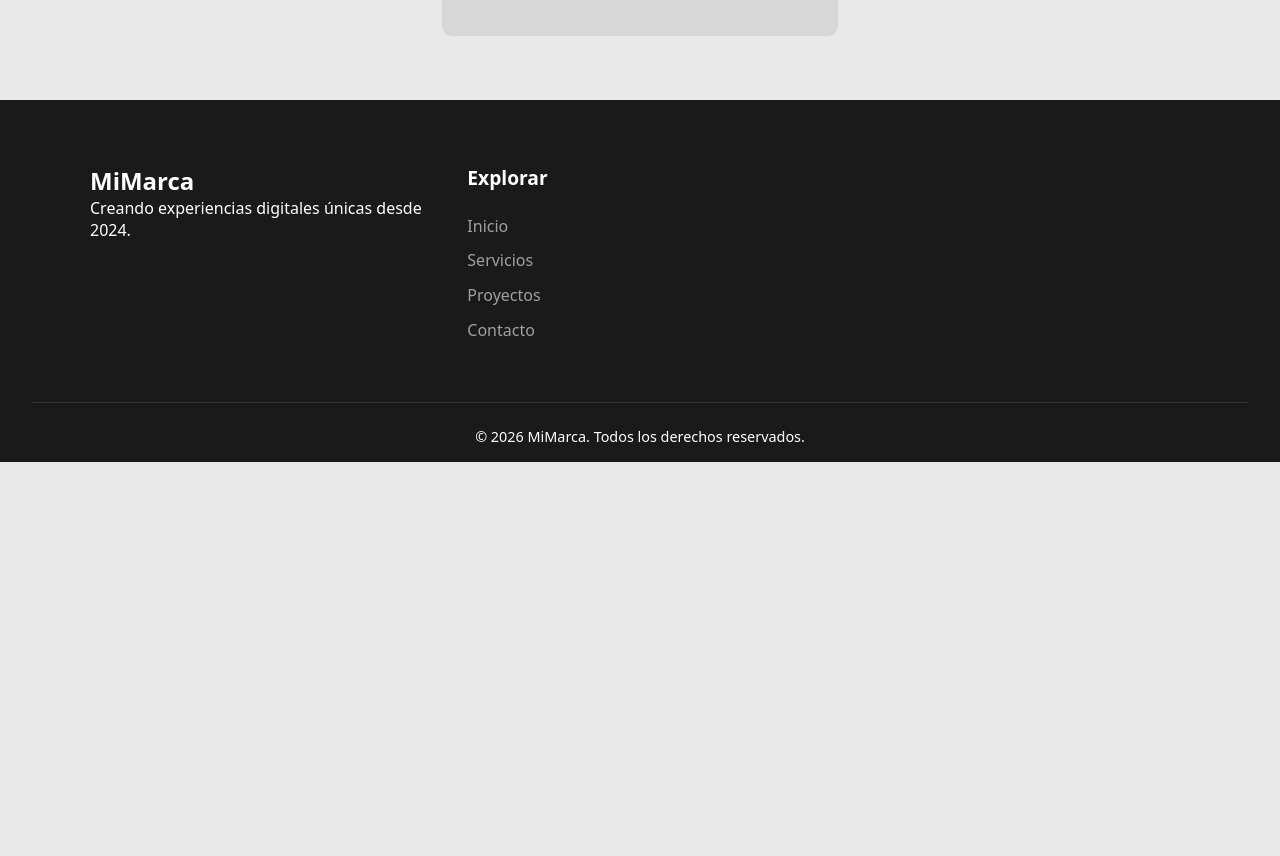
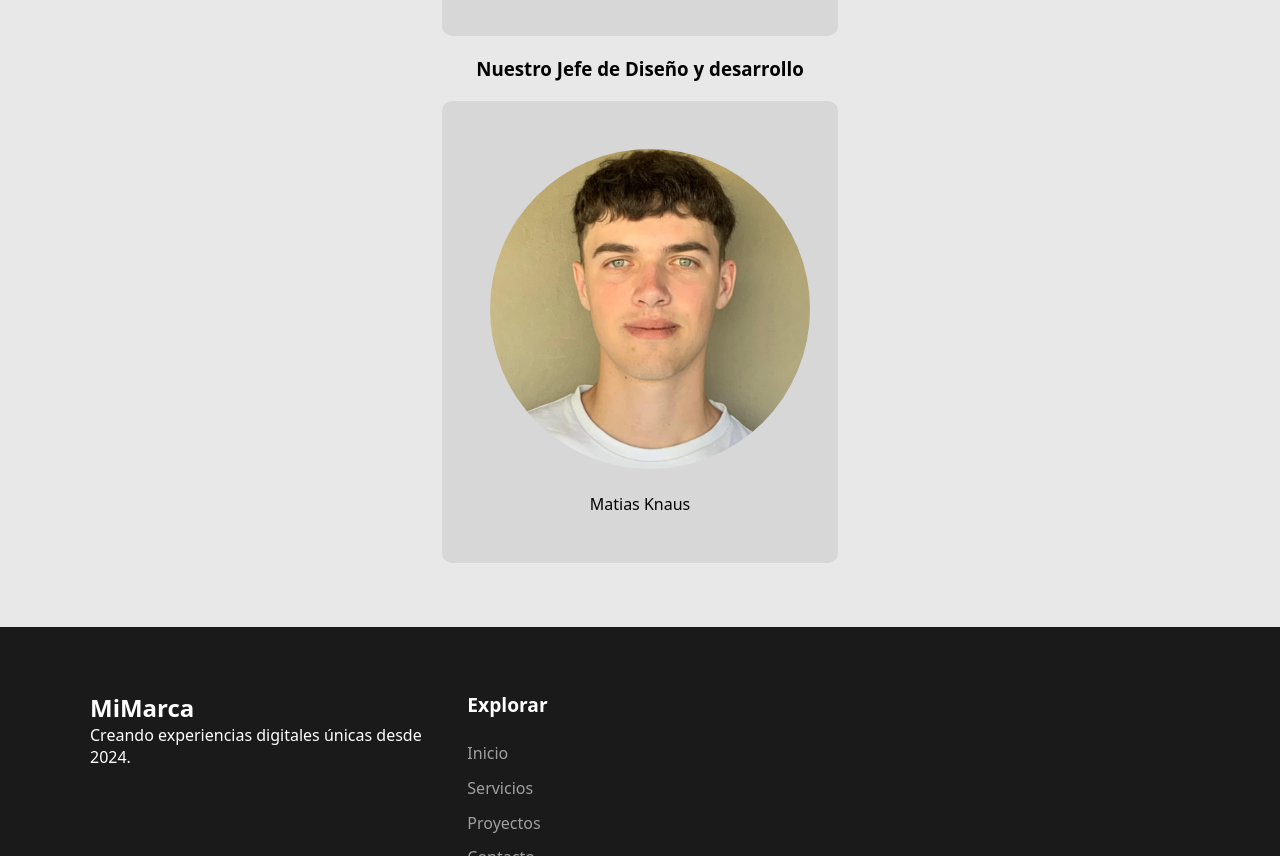
Before and after one commit to belgique5432/Consultora-uade, a plain HTML site: page nosotros.html in a window 1280 px wide. Shown: the part 2201-3057 px from the top of the page. Before the commit the page ends 2663 px from the top, so only its background shows below. Drawn offline with Linux system fonts and the light colour scheme.

Commit message:
Mati Update

```diff
--- a/nosotros.html
+++ b/nosotros.html
@@ -68,6 +68,15 @@ Nuestra cultura corporativa prioriza la escucha activa y la personalización de
                 <p>Senini Ezequiel</p>
             </div>
         </div>
+                <h3>Nuestro Jefe de Diseño y desarrollo</h3>
+        <div>
+            <div>
+                <a href="https://mknaus-uade.github.io/Proyecto1Viernes/" target="_blank"><img class="matipfp" src="./img/pfpMati.jpeg" alt="Fotografía del jefe de diseño de la empresa"></a>
+            </div>
+            <div>
+                <p>Matias Knaus</p>
+            </div>
+        </div>
     </section>
 
 <footer class="main-footer">
--- a/style.css
+++ b/style.css
@@ -723,3 +723,7 @@ button {
     width: 20rem;
     align-self: center;
 }
+
+.matipfp {
+    border-radius: 80%;
+}
```
Also changed, not shown: img/pfpMati.jpeg (added).
